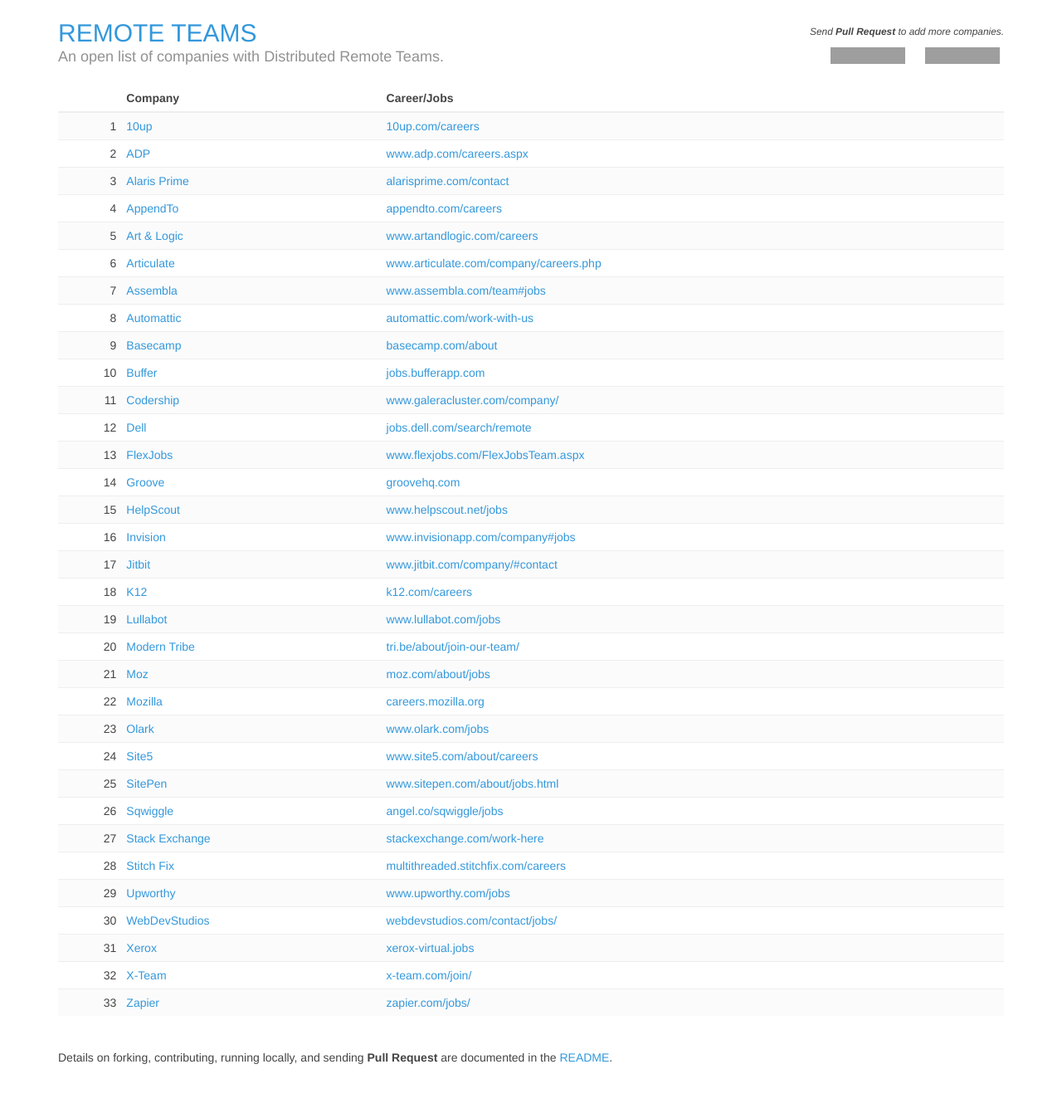
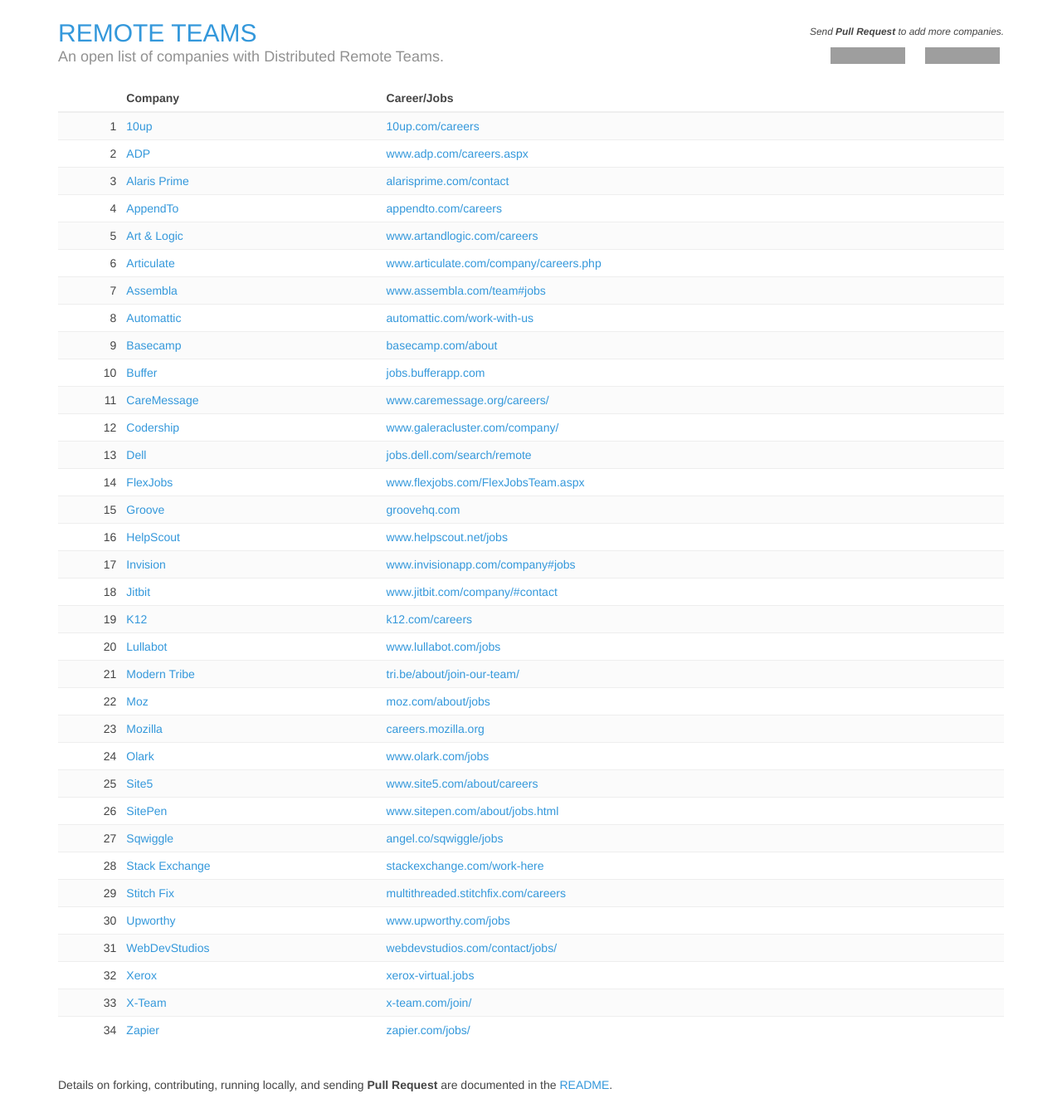
Before and after one commit to oinam/remote-teams, a Jekyll site: the page built from index.html, in a window 1280 px wide. Shown: the whole page at 83% size. Built offline with Jekyll 4.4.1, drawn with Linux system fonts in a browser that asks for light colours; nearby versions of some CDN libraries; before the commit the page ends 1314 px from its top, so only the background shows below that; grey boxes are pictures that could not be loaded.

Commit message:
Adding CareMessage

```diff
--- a/_data/companies.yml
+++ b/_data/companies.yml
@@ -37,6 +37,10 @@
 - name: Buffer
   url: bufferapp.com
   job: jobs.bufferapp.com
+
+- name: CareMessage
+  url: www.caremessage.org
+  job: www.caremessage.org/careers/
 
 - name: Codership
   url: www.galeracluster.com
```
